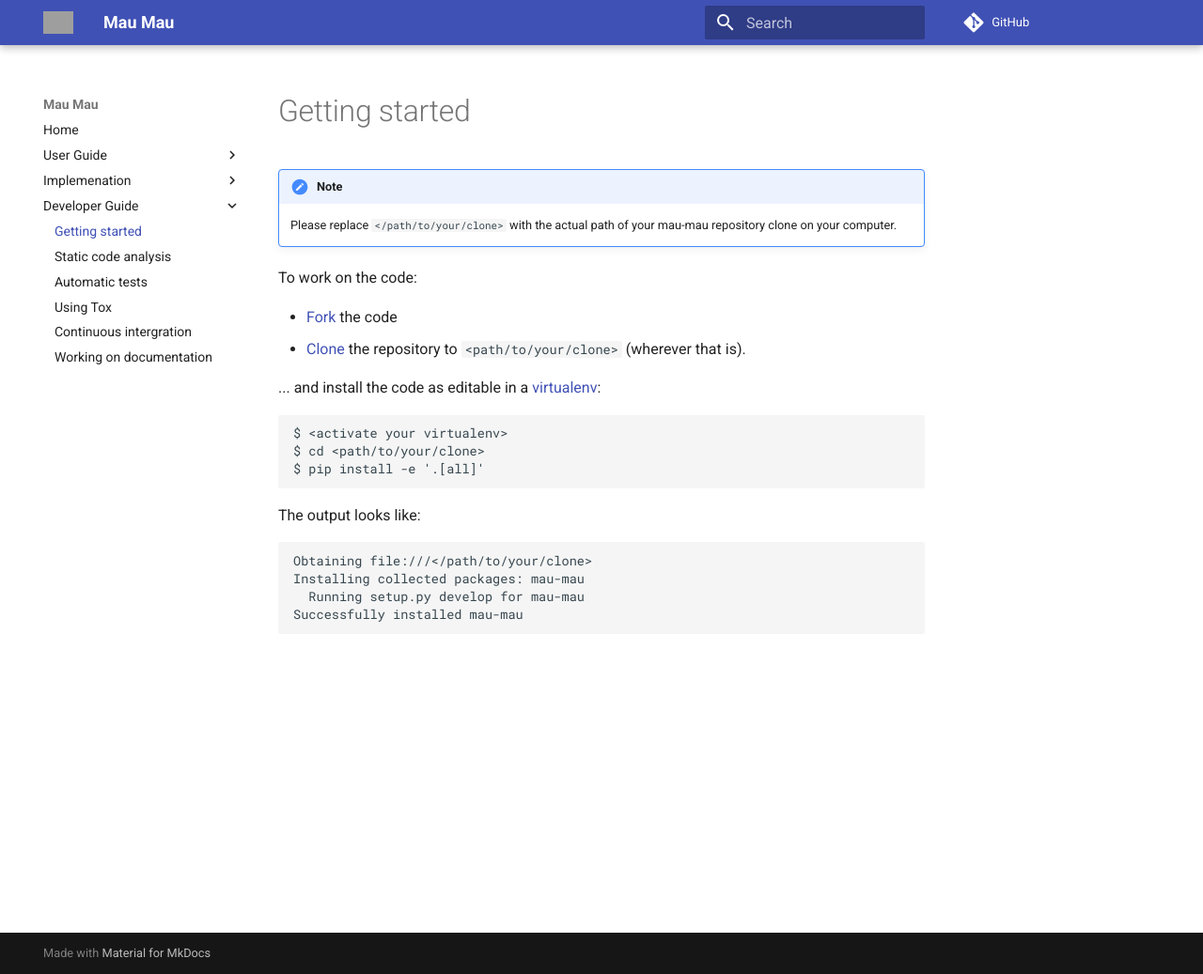
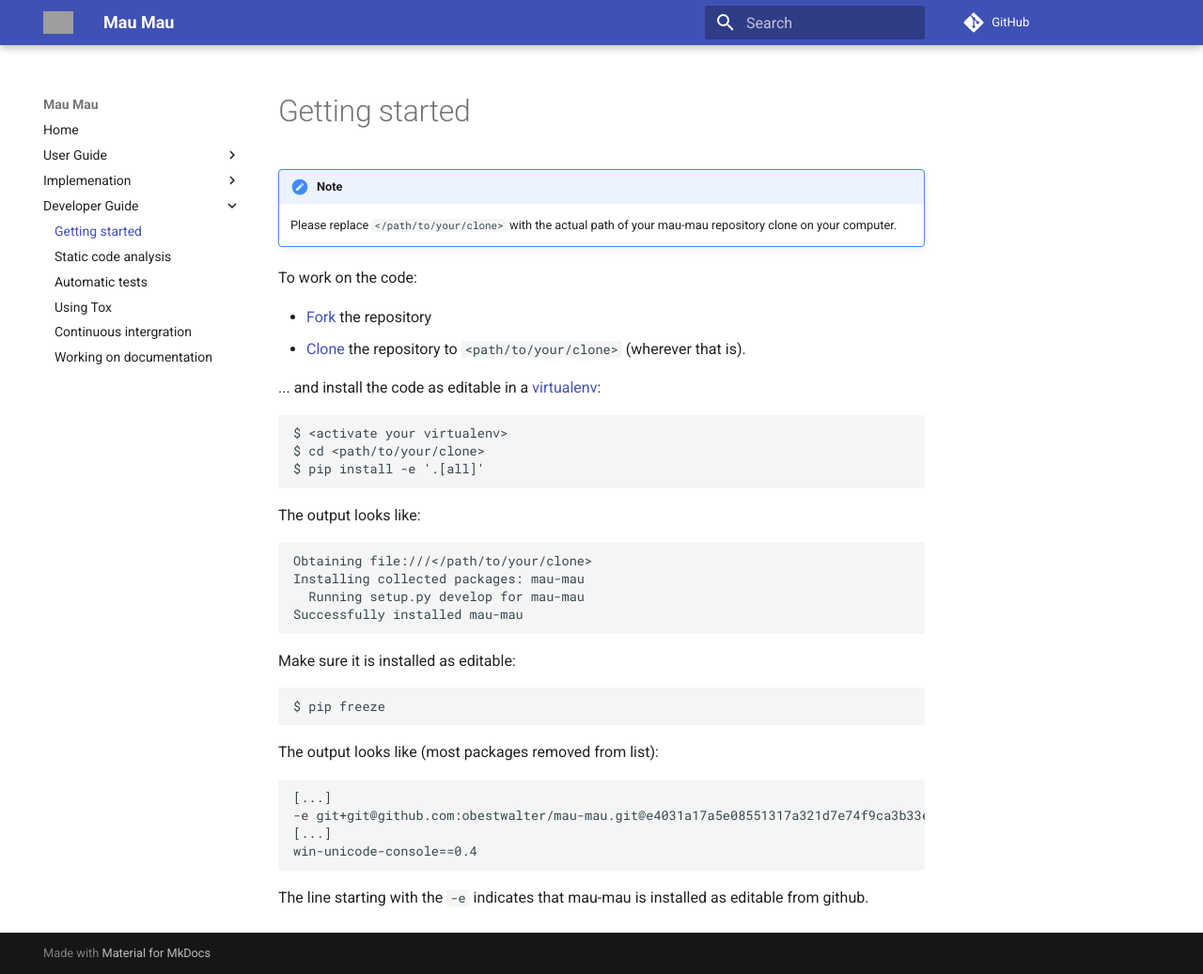
Before and after one commit to obestwalter/mau-mau, an MkDocs documentation site: the page built from docs/dev/getting-started.md, in a window 1280 px wide and 1037 px high. Shown: the whole window at 94% size. Built offline with MkDocs 1.6.1 and Material for MkDocs 9.7.7, drawn with Linux system fonts in a browser that asks for light colours; comment, search, counter and statistics services are not loaded; old or Windows-style settings are respelled for this version of MkDocs; grey boxes are pictures that could not be loaded.

Commit message:
small fixes and additions in explanation

```diff
--- a/docs/dev/getting-started.md
+++ b/docs/dev/getting-started.md
@@ -5,7 +5,7 @@
 
 To work on the code:
 
-* [Fork](https://guides.github.com/activities/forking/) the code
+* [Fork](https://guides.github.com/activities/forking/) the repository
 * [Clone](http://rogerdudler.github.io/git-guide/) the repository to `<path/to/your/clone>` (wherever that is).
 
 ... and install the code as editable in a [virtualenv](../guide/installation.md#in-a-virtualenv):
@@ -20,3 +20,16 @@
     Installing collected packages: mau-mau
       Running setup.py develop for mau-mau
     Successfully installed mau-mau
+
+Make sure it is installed as editable:
+
+    $ pip freeze
+
+The output looks like (most packages removed from list):
+
+    [...]
+    -e git+git@github.com:obestwalter/mau-mau.git@e4031a17a5e08551317a321d7e74f9ca3b33e0b1#egg=mau_mau
+    [...]
+    win-unicode-console==0.4
+
+The line starting with the `-e` indicates that mau-mau is installed as editable from github.
```
